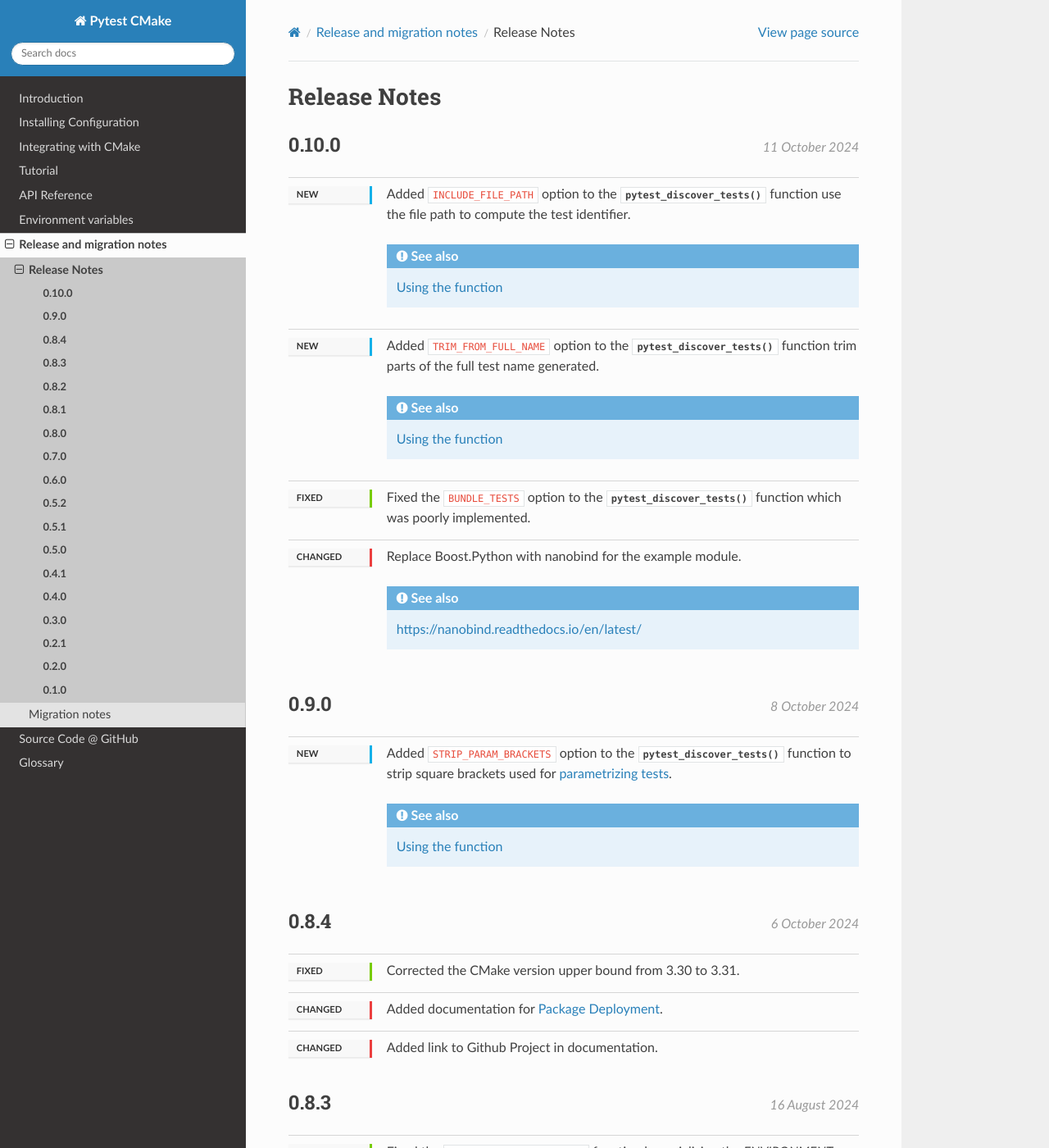
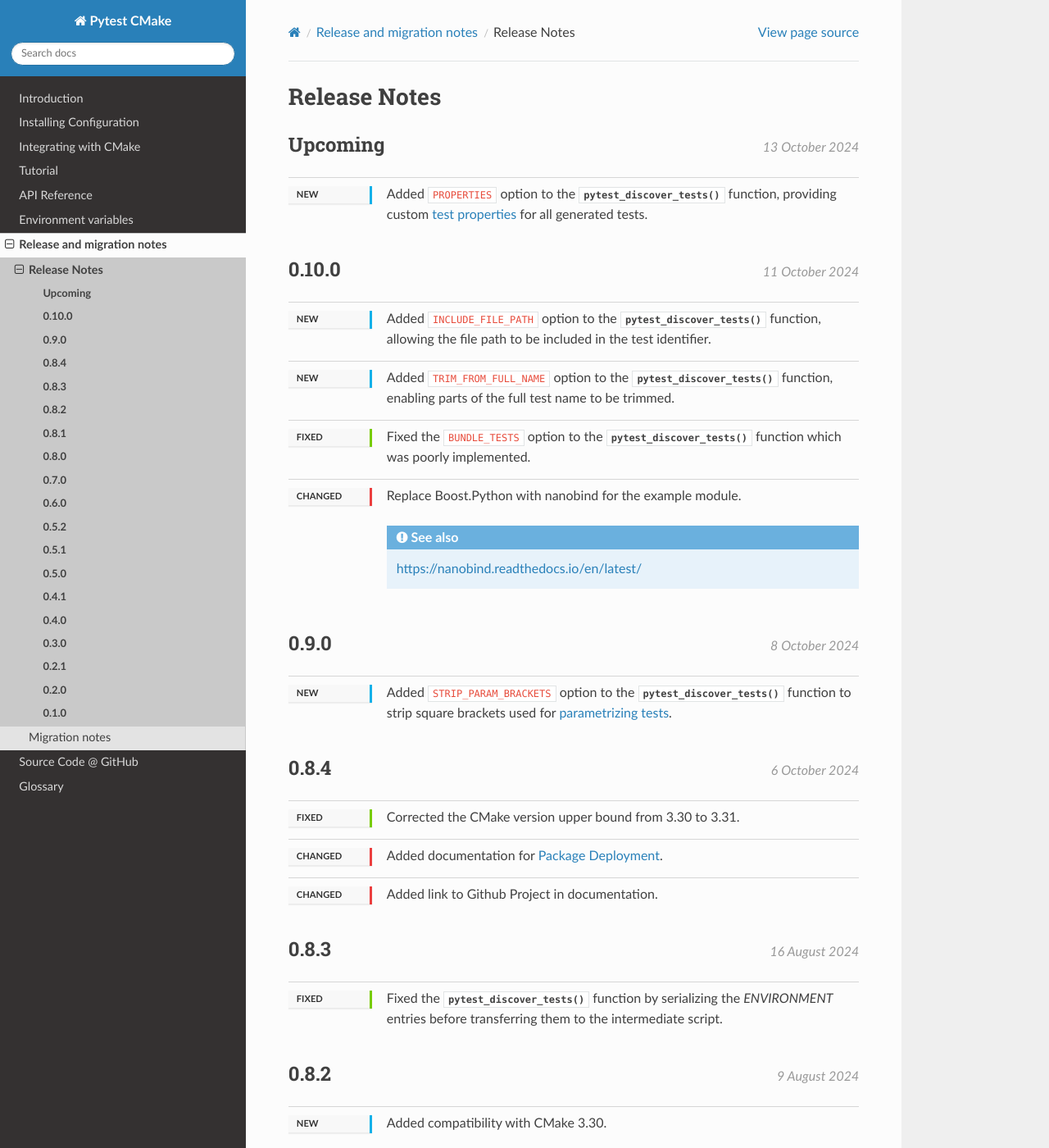
Before and after one commit to python-cmake/pytest-cmake, a Sphinx documentation site: the page built from doc/release/release_notes.rst, in a window 1280 px wide and 1400 px high. Shown: the whole window at 82% size. Built offline with Sphinx 7.4.7 and the Read the Docs theme 3.1.0, drawn with Linux system fonts in a browser that asks for light colours.

Commit message:
Add custom properties support and simplify test property handling.
- Add "PROPERTIES" option to pytest_discover_tests function to allow passing
  custom properties;
- Refactor to use lua-style long bracket syntax for serializing environment
  and custom properties, consolidating them within a single set_tests_properties
  command;
- Revert to using Pytest_ROOT instead of CMAKE_PREFIX_PATH in the integration
  document;
- Add tests and update documentation.

```diff
--- a/doc/integration.rst
+++ b/doc/integration.rst
@@ -43,10 +43,10 @@ able to discover the newly installed configuration automatically using its
     option should not be set to False.
 
 When using a Python virtual environment, or if Python is installed in a
-non-standard location, the :envvar:`Pytest_ROOT` environment variable
+non-standard location, the :envvar:`CMAKE_PREFIX_PATH` environment variable
 (or :term:`CMake` option) can be used to guide the discovery process::
 
-    cmake -S . -B ./build -D "Pytest_ROOT=/path/to/python/prefix"
+    cmake -S . -B ./build -D "CMAKE_PREFIX_PATH=/path/to/python/prefix"
 
 This is also necessary when installing the configuration in the
 `Python user directory
--- a/doc/release/release_notes.rst
+++ b/doc/release/release_notes.rst
@@ -3,6 +3,15 @@
 *************
 Release Notes
 *************
+
+.. release:: Upcoming
+
+    .. change:: new
+
+        Added ``PROPERTIES`` option to the :func:`pytest_discover_tests`
+        function, providing custom `test properties
+        <https://cmake.org/cmake/help/latest/manual/cmake-properties.7.html#test-properties>`_
+        for all generated tests.
 
 .. release:: 0.10.0
     :date: 2024-10-11
@@ -10,16 +19,12 @@ Release Notes
     .. change:: new
 
         Added ``INCLUDE_FILE_PATH`` option to the :func:`pytest_discover_tests`
-        function use the file path to compute the test identifier.
-
-        .. seealso:: :ref:`tutorial/function`
+        function, allowing the file path to be included in the test identifier.
 
     .. change:: new
 
         Added ``TRIM_FROM_FULL_NAME`` option to the :func:`pytest_discover_tests`
-        function trim parts of the full test name generated.
-
-        .. seealso:: :ref:`tutorial/function`
+        function, enabling parts of the full test name to be trimmed.
 
     .. change:: fixed
 
@@ -39,8 +44,6 @@ Release Notes
 
         Added ``STRIP_PARAM_BRACKETS`` option to the :func:`pytest_discover_tests`
         function to strip square brackets used for :term:`parametrizing tests`.
-
-        .. seealso:: :ref:`tutorial/function`
 
 .. release:: 0.8.4
     :date: 2024-10-06
```
Also changed, not shown: doc/api_reference.rst (+14 -0 lines), doc/tutorial.rst (+7 -2 lines), 16 other files.
